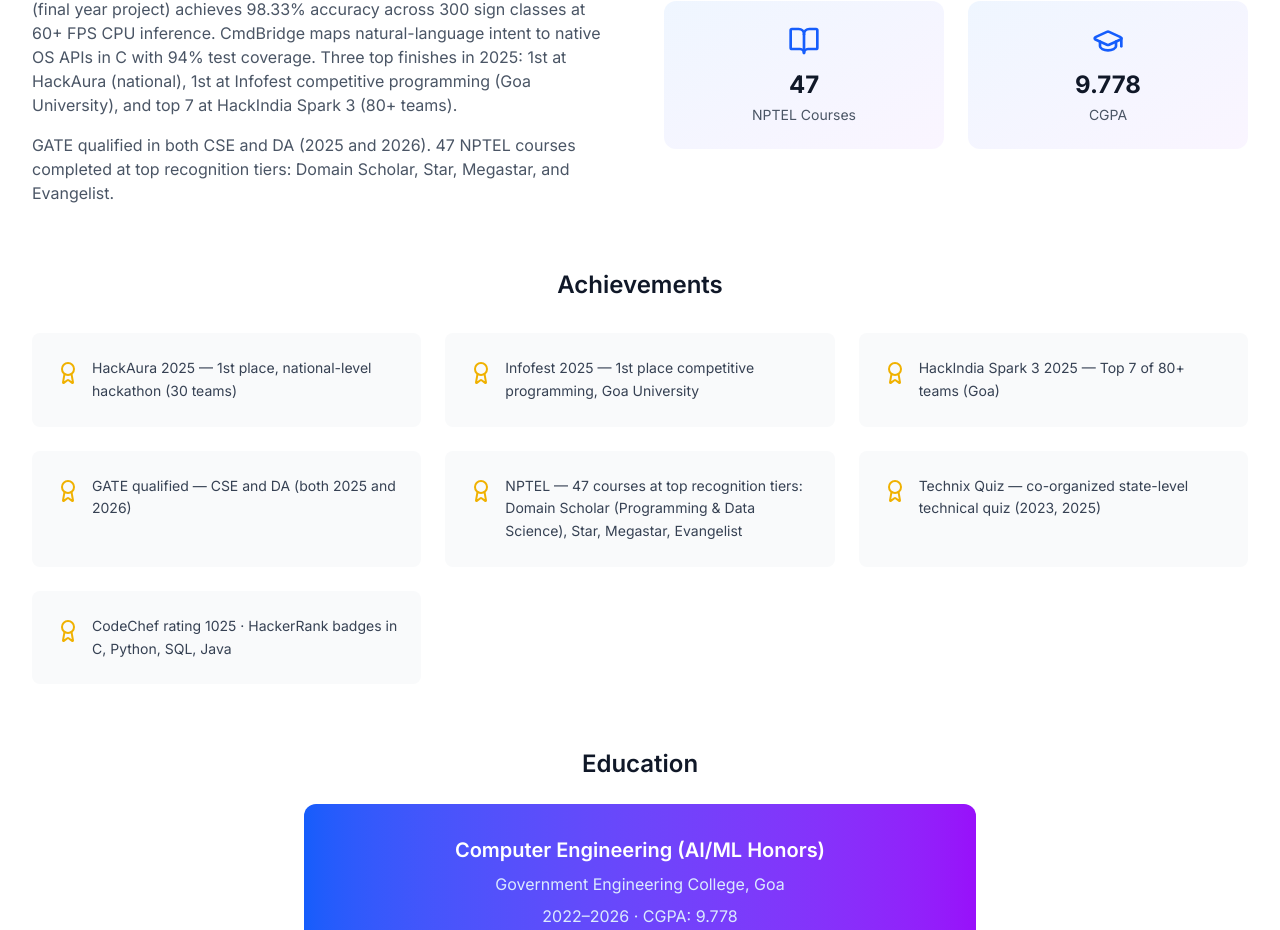
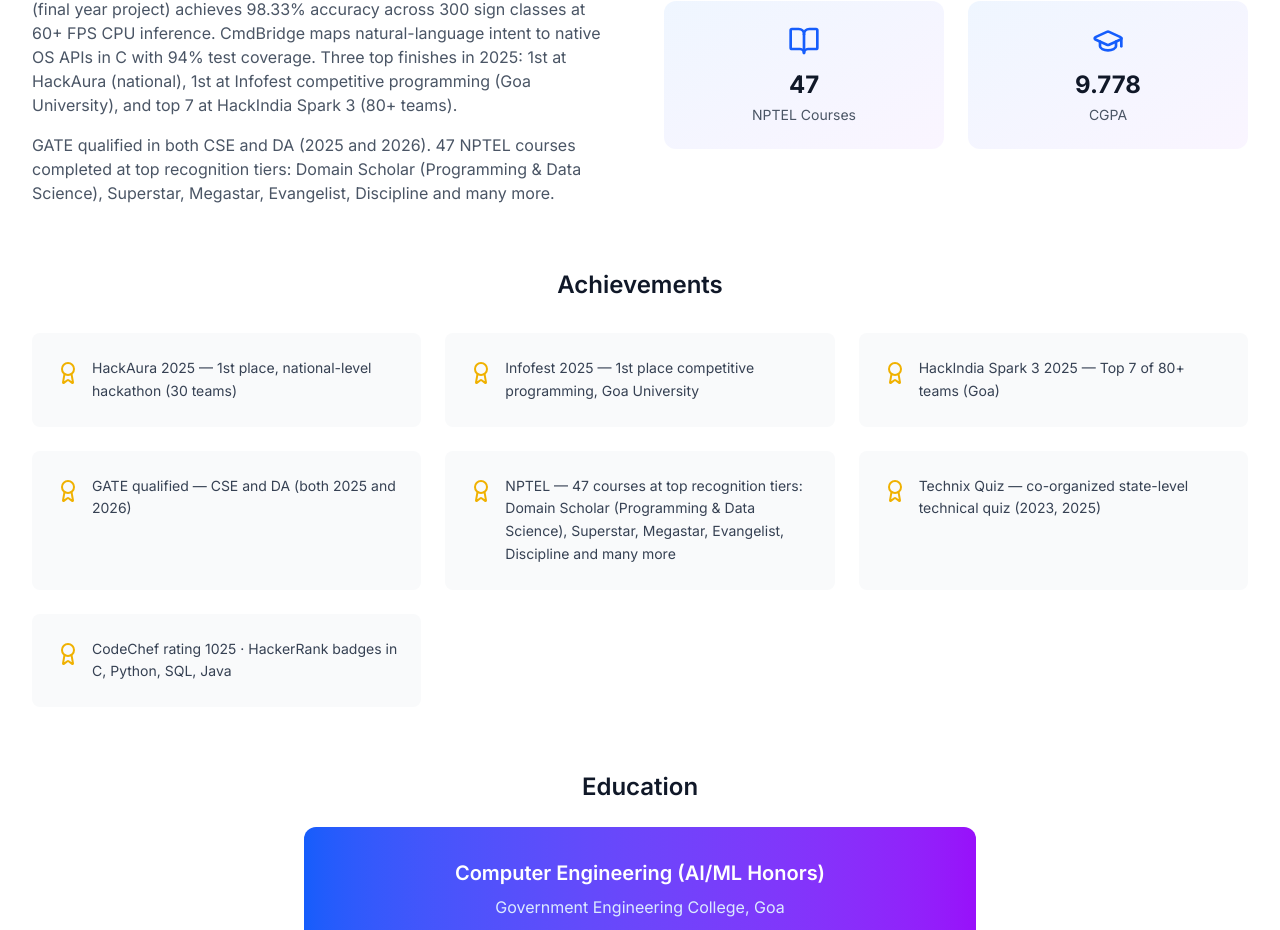
Before and after one commit to JosephJonathanFernandes/Portfolio_JJF, a Next.js app in the folder src/portfolio-next/: page / in a window 1280 px wide. Shown: the part 1231-2161 px from the top of the page. Built offline with nearby package versions, Linux system fonts and the light colour scheme.

Commit message:
fix: update NPTEL achievement tiers to exactly match user specifications

```diff
--- a/src/portfolio-next/components/about.tsx
+++ b/src/portfolio-next/components/about.tsx
@@ -54,7 +54,7 @@ export default function About() {
               </p>
               <p>
                 GATE qualified in both CSE and DA (2025 and 2026). 47 NPTEL courses completed at top recognition
-                tiers: Domain Scholar, Star, Megastar, and Evangelist.
+                tiers: Domain Scholar (Programming & Data Science), Superstar, Megastar, Evangelist, Discipline and many more.
               </p>
             </div>
           </motion.div>
--- a/src/portfolio-next/data/portfolio-generated.ts
+++ b/src/portfolio-next/data/portfolio-generated.ts
@@ -220,7 +220,7 @@ export const achievements: string[] = [
   'Infofest 2025 — 1st place competitive programming, Goa University',
   'HackIndia Spark 3 2025 — Top 7 of 80+ teams (Goa)',
   'GATE qualified — CSE and DA (both 2025 and 2026)',
-  'NPTEL — 47 courses at top recognition tiers: Domain Scholar (Programming & Data Science), Star, Megastar, Evangelist',
+  'NPTEL — 47 courses at top recognition tiers: Domain Scholar (Programming & Data Science), Superstar, Megastar, Evangelist, Discipline and many more',
   'Technix Quiz — co-organized state-level technical quiz (2023, 2025)',
   'CodeChef rating 1025 · HackerRank badges in C, Python, SQL, Java',
 ];
```
